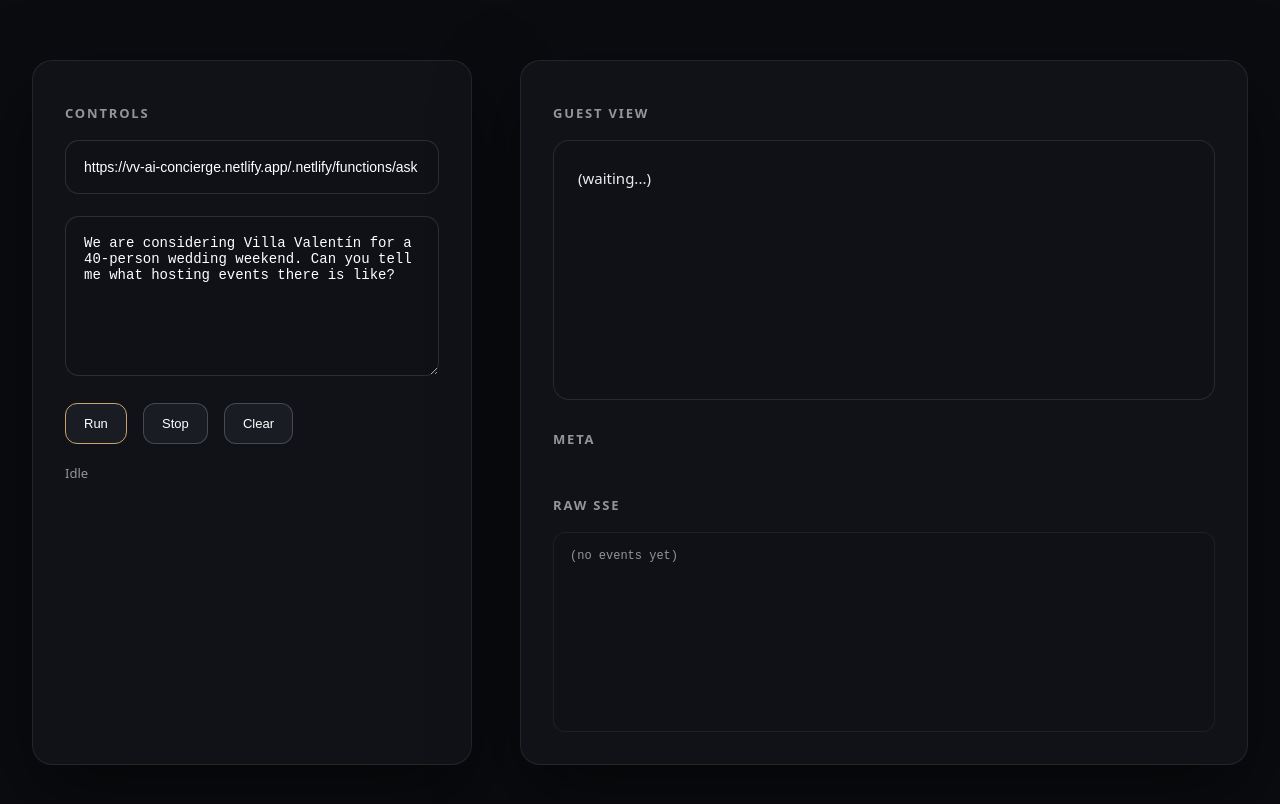
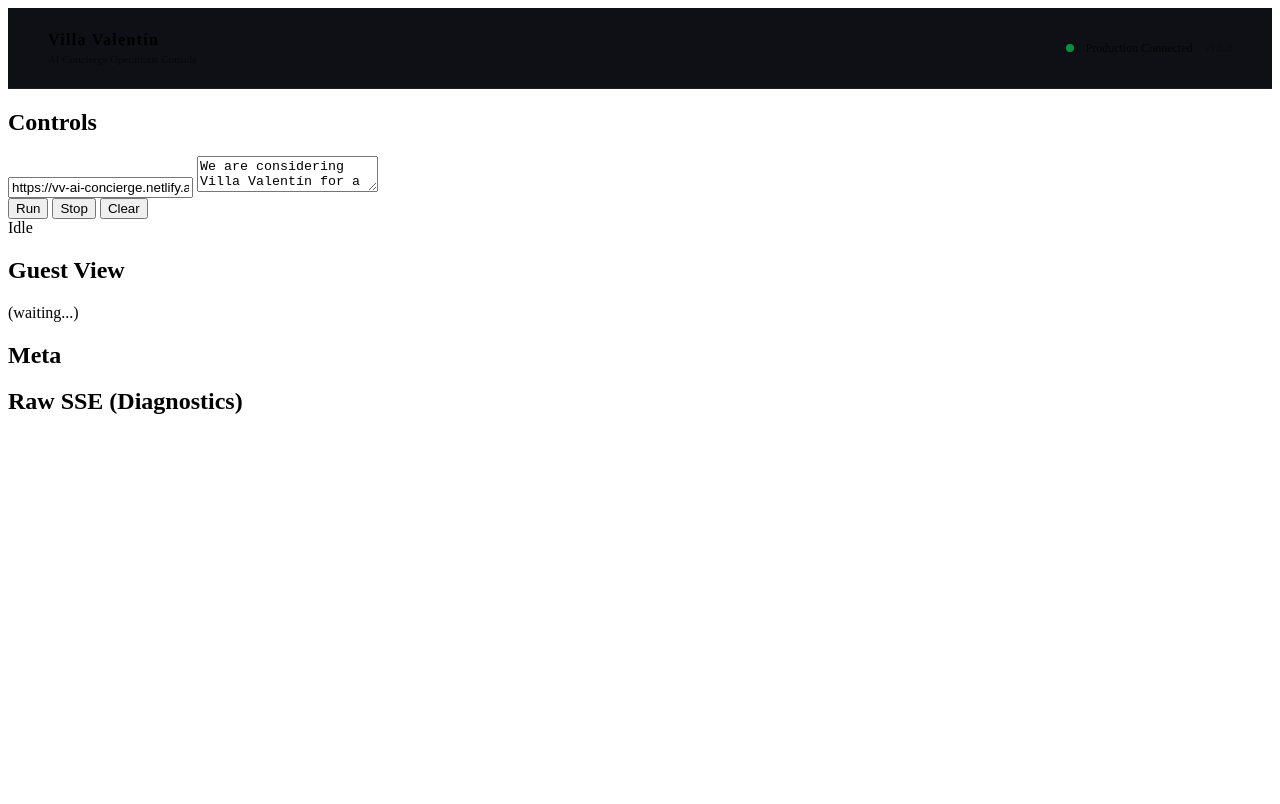
Before and after one commit to AbaHadar/villa-ai-agent-ops, a plain HTML site: page index.html in a window 1280 px wide. Drawn offline with Linux system fonts and the light colour scheme.

Commit message:
Wire up console controls

```diff
--- a/index.html
+++ b/index.html
@@ -3,16 +3,28 @@
 <head>
 <meta charset="utf-8">
 <meta name="viewport" content="width=device-width, initial-scale=1">
-<title>Villa AI Agent — Testing Dashboard</title>
+<title>Villa AI Concierge — Operations Console</title>
 
 <link rel="stylesheet" href="villa-ai-agent-testing-console.css">
 </head>
 
 <body>
 
+<header class="topbar">
+  <div class="brand">
+    <div class="brand-title">Villa Valentín</div>
+    <div class="brand-sub">AI Concierge Operations Console</div>
+  </div>
+
+  <div class="status-indicator">
+    <span class="dot"></span>
+    <span>Production Connected</span>
+    <span class="version">v1.0.0</span>
+  </div>
+</header>
+
 <div class="wrap">
 
-  <!-- LEFT COLUMN -->
   <div class="panel controls">
 
     <h2>Controls</h2>
@@ -34,7 +46,6 @@ We are considering Villa Valentín for a 40-person wedding weekend. Can you tell
 
   </div>
 
-  <!-- RIGHT COLUMN -->
   <div class="panel output">
 
     <h2>Guest View</h2>
@@ -45,8 +56,8 @@ We are considering Villa Valentín for a 40-person wedding weekend. Can you tell
     <h2>Meta</h2>
     <div id="metaGrid" class="meta-grid"></div>
 
-    <h2>Raw SSE</h2>
-    <div id="rawOut" class="raw">(no events yet)</div>
+    <h2 class="collapsible">Raw SSE (Diagnostics)</h2>
+    <div id="rawOut" class="raw collapsed">(no events yet)</div>
 
   </div>
 
--- a/villa-ai-agent-testing-console.css
+++ b/villa-ai-agent-testing-console.css
@@ -1,181 +1,60 @@
-/* ===========================================
-   VILLA AI AGENT — DARK OPS CONSOLE
-   =========================================== */
+/* =======================================
+   TOP BAR
+======================================= */
 
-*,
-*::before,
-*::after {
-  box-sizing: border-box;
+.topbar {
+  height: 80px;
+  padding: 0 40px;
+  display: flex;
+  align-items: center;
+  justify-content: space-between;
+  border-bottom: 1px solid rgba(255,255,255,0.06);
+  background: #0e1015;
 }
 
-body {
-  margin: 0;
-  background: #0b0c10;
-  color: #e9ecf1;
-  font-family: system-ui,-apple-system,Segoe UI,Roboto,Arial,sans-serif;
+.brand-title {
+  font-size: 16px;
+  font-weight: 600;
+  letter-spacing: .08em;
 }
 
-/* Layout */
-
-.wrap {
-  max-width: 1500px;
-  margin: 60px auto;
-  padding: 0 32px;
-  display: grid;
-  grid-template-columns: 440px 1fr;
-  gap: 48px;
+.brand-sub {
+  font-size: 11px;
+  opacity: .5;
+  margin-top: 4px;
 }
 
-@media (max-width: 1100px) {
-  .wrap { grid-template-columns: 1fr; }
+.status-indicator {
+  display: flex;
+  align-items: center;
+  gap: 12px;
+  font-size: 12px;
+  opacity: .7;
 }
 
-/* Panels */
-
-.panel {
-  background: #111218;
-  border: 1px solid rgba(255,255,255,0.08);
-  border-radius: 20px;
-  padding: 32px;
-  box-shadow: 0 30px 80px rgba(0,0,0,0.5);
+.status-indicator .dot {
+  width: 8px;
+  height: 8px;
+  background: #00c853;
+  border-radius: 50%;
 }
 
-/* Headings */
-
-h2 {
-  font-size: 13px;
-  letter-spacing: .14em;
-  text-transform: uppercase;
-  opacity: .6;
-  margin-bottom: 18px;
+.version {
+  opacity: .4;
+  font-size: 11px;
 }
 
-/* Inputs */
+/* =======================================
+   RAW COLLAPSE
+======================================= */
 
-textarea,
-input {
-  width: 100%;
-  padding: 18px;
-  border-radius: 14px;
-  border: 1px solid rgba(255,255,255,0.12);
-  background: #0f1117;
-  color: white;
-  margin-bottom: 22px;
-  font-size: 14px;
+.collapsible {
+  cursor: pointer;
 }
 
-textarea {
-  min-height: 160px;
-  resize: vertical;
+.raw.collapsed {
+  max-height: 0;
+  overflow: hidden;
+  padding: 0 16px;
+  border: none;
 }
-
-/* Buttons */
-
-.button-row {
-  margin-bottom: 20px;
-}
-
-button {
-  padding: 12px 18px;
-  border-radius: 12px;
-  border: 1px solid rgba(255,255,255,0.2);
-  background: #1a1c24;
-  color: white;
-  cursor: pointer;
-  margin-right: 12px;
-  transition: .2s ease;
-  font-size: 13px;
-}
-
-button:hover {
-  border-color: #caa56a;
-}
-
-button.primary {
-  border-color: #caa56a;
-}
-
-/* Status */
-
-.status {
-  font-size: 13px;
-  opacity: .6;
-}
-
-/* Guest Output */
-
-.guest {
-  min-height: 260px;
-  padding: 24px;
-  background: #0f1117;
-  border-radius: 16px;
-  border: 1px solid rgba(255,255,255,0.1);
-  font-size: 15px;
-  line-height: 1.75;
-  white-space: pre-wrap;
-}
-
-/* CTA */
-
-.cta-container {
-  margin-top: 20px;
-  margin-bottom: 30px;
-}
-
-.cta-container a {
-  display: inline-block;
-  margin-right: 14px;
-  margin-top: 12px;
-  padding: 10px 16px;
-  border-radius: 10px;
-  border: 1px solid rgba(255,255,255,0.2);
-  text-decoration: none;
-  color: white;
-  font-size: 13px;
-  transition: .2s ease;
-}
-
-.cta-container a:hover {
-  border-color: #caa56a;
-}
-
-/* Meta Grid */
-
-.meta-grid {
-  display: grid;
-  grid-template-columns: repeat(auto-fill, minmax(180px, 1fr));
-  gap: 12px;
-  margin-bottom: 30px;
-}
-
-.meta-card {
-  background: #0f1117;
-  border-radius: 12px;
-  padding: 14px;
-  border: 1px solid rgba(255,255,255,0.08);
-  font-size: 12px;
-}
-
-.meta-card .k {
-  opacity: .5;
-  margin-bottom: 6px;
-}
-
-.meta-card .v {
-  font-weight: 600;
-  word-break: break-word;
-}
-
-/* Raw SSE */
-
-.raw {
-  min-height: 200px;
-  padding: 16px;
-  background: #0f1117;
-  border-radius: 12px;
-  border: 1px solid rgba(255,255,255,0.1);
-  font-family: monospace;
-  font-size: 12px;
-  white-space: pre-wrap;
-  opacity: .6;
-}
--- a/villa-ai-agent-testing-harness.js
+++ b/villa-ai-agent-testing-harness.js
@@ -162,4 +162,9 @@ $("runBtn").onclick = run;
 $("stopBtn").onclick = stop;
 $("clearBtn").onclick = clearAll;
 
+document.querySelector(".collapsible").addEventListener("click", ()=>{
+  const raw = document.getElementById("rawOut");
+  raw.classList.toggle("collapsed");
+});
+
 })();
```
Also changed, not shown: 1 other file.
